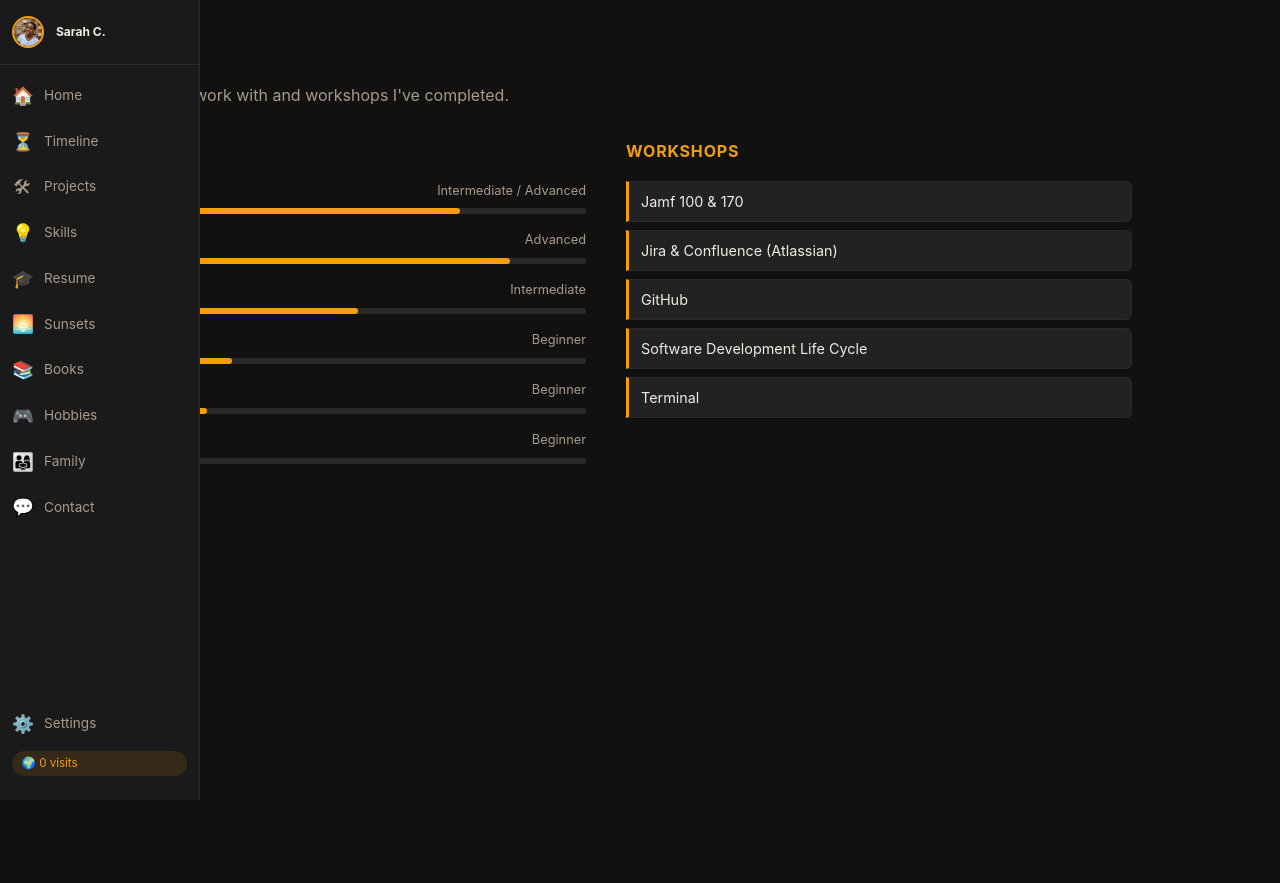
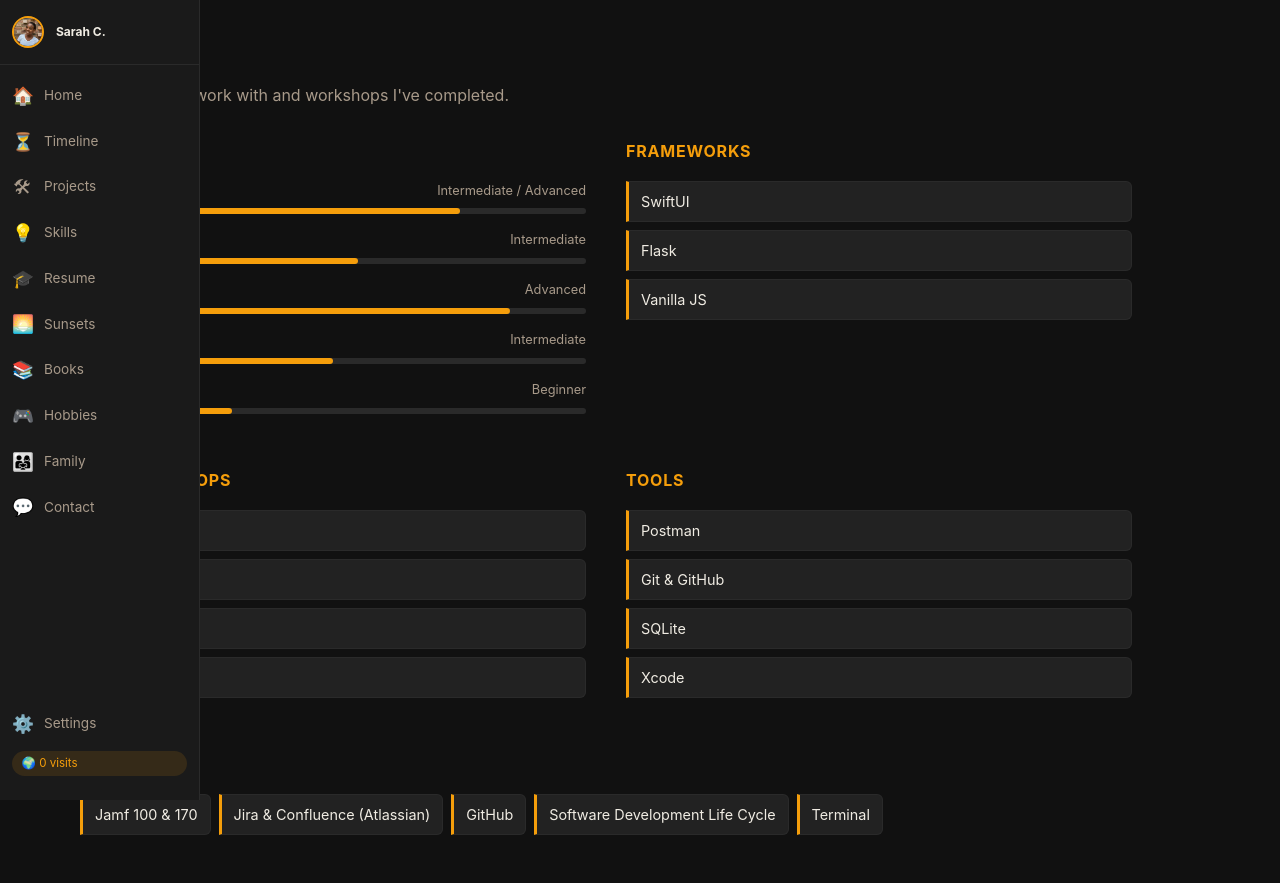
Before and after one commit to Sarah-Chidzanga/sarah-portfolio-hub, a Flask app: template templates/skills.html in a window 1280 px wide. Before the commit the page ends 800 px from the top, so only its background shows below. Run offline with Flask 3, Linux system fonts and the light colour scheme; the template is opened without the code that fills it, so the values that code supplies are empty; some libraries are stand-ins or nearby versions.

Commit message:
fix: bulletproof sunsets route; update skills page with languages, frameworks, cloud & tools

```diff
--- a/routes/sunsets.py
+++ b/routes/sunsets.py
@@ -54,12 +54,21 @@ _STATIC_SUNSETS = [
 
 @sunsets_bp.route('/sunsets')
 def sunsets():
-    track_visit('sunsets')
-    photos = scan_table('sunset_photos')
+    try:
+        track_visit('sunsets')
+    except Exception:
+        pass
+    try:
+        photos = scan_table('sunset_photos') or []
+    except Exception:
+        photos = []
     existing_pks = {p['pk'] for p in photos}
     for sunset in _STATIC_SUNSETS:
         if sunset['pk'] not in existing_pks:
-            put_item('sunset_photos', sunset)
+            try:
+                put_item('sunset_photos', sunset)
+            except Exception:
+                pass
             photos.append(sunset)
     photos.sort(key=lambda p: p.get('created_at', ''), reverse=True)
     return render_template('sunsets.html', photos=photos)
--- a/templates/skills.html
+++ b/templates/skills.html
@@ -7,9 +7,9 @@
 
 <div style="display:grid; grid-template-columns:1fr 1fr; gap:2.5rem; flex-wrap:wrap;">
 
-  <!-- Tech Skills -->
+  <!-- Languages -->
   <div>
-    <h2 style="font-size:1rem; color:var(--accent); text-transform:uppercase; letter-spacing:0.05em; margin-bottom:1.25rem;">Tech Skills</h2>
+    <h2 style="font-size:1rem; color:var(--accent); text-transform:uppercase; letter-spacing:0.05em; margin-bottom:1.25rem;">Languages</h2>
 
     <div class="skill-bar-wrap">
       <div class="skill-bar-label"><span>Swift</span><span>Intermediate / Advanced</span></div>
@@ -17,40 +17,62 @@
     </div>
 
     <div class="skill-bar-wrap">
-      <div class="skill-bar-label"><span>HTML</span><span>Advanced</span></div>
+      <div class="skill-bar-label"><span>Python</span><span>Intermediate</span></div>
+      <div class="skill-bar-track"><div class="skill-bar-fill" style="width:55%;"></div></div>
+    </div>
+
+    <div class="skill-bar-wrap">
+      <div class="skill-bar-label"><span>HTML &amp; CSS</span><span>Advanced</span></div>
       <div class="skill-bar-track"><div class="skill-bar-fill" style="width:85%;"></div></div>
     </div>
 
     <div class="skill-bar-wrap">
-      <div class="skill-bar-label"><span>Git</span><span>Intermediate</span></div>
-      <div class="skill-bar-track"><div class="skill-bar-fill" style="width:55%;"></div></div>
-    </div>
-
-    <div class="skill-bar-wrap">
-      <div class="skill-bar-label"><span>CSS</span><span>Beginner</span></div>
-      <div class="skill-bar-track"><div class="skill-bar-fill" style="width:30%;"></div></div>
-    </div>
-
-    <div class="skill-bar-wrap">
-      <div class="skill-bar-label"><span>Python</span><span>Beginner</span></div>
-      <div class="skill-bar-track"><div class="skill-bar-fill" style="width:25%;"></div></div>
+      <div class="skill-bar-label"><span>JavaScript</span><span>Intermediate</span></div>
+      <div class="skill-bar-track"><div class="skill-bar-fill" style="width:50%;"></div></div>
     </div>
 
     <div class="skill-bar-wrap">
       <div class="skill-bar-label"><span>Bash</span><span>Beginner</span></div>
-      <div class="skill-bar-track"><div class="skill-bar-fill" style="width:20%;"></div></div>
+      <div class="skill-bar-track"><div class="skill-bar-fill" style="width:30%;"></div></div>
     </div>
   </div>
 
-  <!-- Workshops -->
+  <!-- Frameworks -->
   <div>
-    <h2 style="font-size:1rem; color:var(--accent); text-transform:uppercase; letter-spacing:0.05em; margin-bottom:1.25rem;">Workshops</h2>
+    <h2 style="font-size:1rem; color:var(--accent); text-transform:uppercase; letter-spacing:0.05em; margin-bottom:1.25rem;">Frameworks</h2>
+    <div class="workshop-tag">SwiftUI</div>
+    <div class="workshop-tag">Flask</div>
+    <div class="workshop-tag">Vanilla JS</div>
+  </div>
+
+  <!-- Cloud & DevOps -->
+  <div>
+    <h2 style="font-size:1rem; color:var(--accent); text-transform:uppercase; letter-spacing:0.05em; margin-bottom:1.25rem;">Cloud &amp; DevOps</h2>
+    <div class="workshop-tag">AWS Lambda</div>
+    <div class="workshop-tag">API Gateway</div>
+    <div class="workshop-tag">GitHub Actions</div>
+    <div class="workshop-tag">CI/CD</div>
+  </div>
+
+  <!-- Tools -->
+  <div>
+    <h2 style="font-size:1rem; color:var(--accent); text-transform:uppercase; letter-spacing:0.05em; margin-bottom:1.25rem;">Tools</h2>
+    <div class="workshop-tag">Postman</div>
+    <div class="workshop-tag">Git &amp; GitHub</div>
+    <div class="workshop-tag">SQLite</div>
+    <div class="workshop-tag">Xcode</div>
+  </div>
+
+</div>
+
+<div style="margin-top:3rem;">
+  <h2 style="font-size:1rem; color:var(--accent); text-transform:uppercase; letter-spacing:0.05em; margin-bottom:1.25rem;">Workshops</h2>
+  <div style="display:flex; flex-wrap:wrap; gap:0.5rem;">
     <div class="workshop-tag">Jamf 100 &amp; 170</div>
     <div class="workshop-tag">Jira &amp; Confluence (Atlassian)</div>
     <div class="workshop-tag">GitHub</div>
     <div class="workshop-tag">Software Development Life Cycle</div>
     <div class="workshop-tag">Terminal</div>
   </div>
-
 </div>
 {% endblock %}
```
